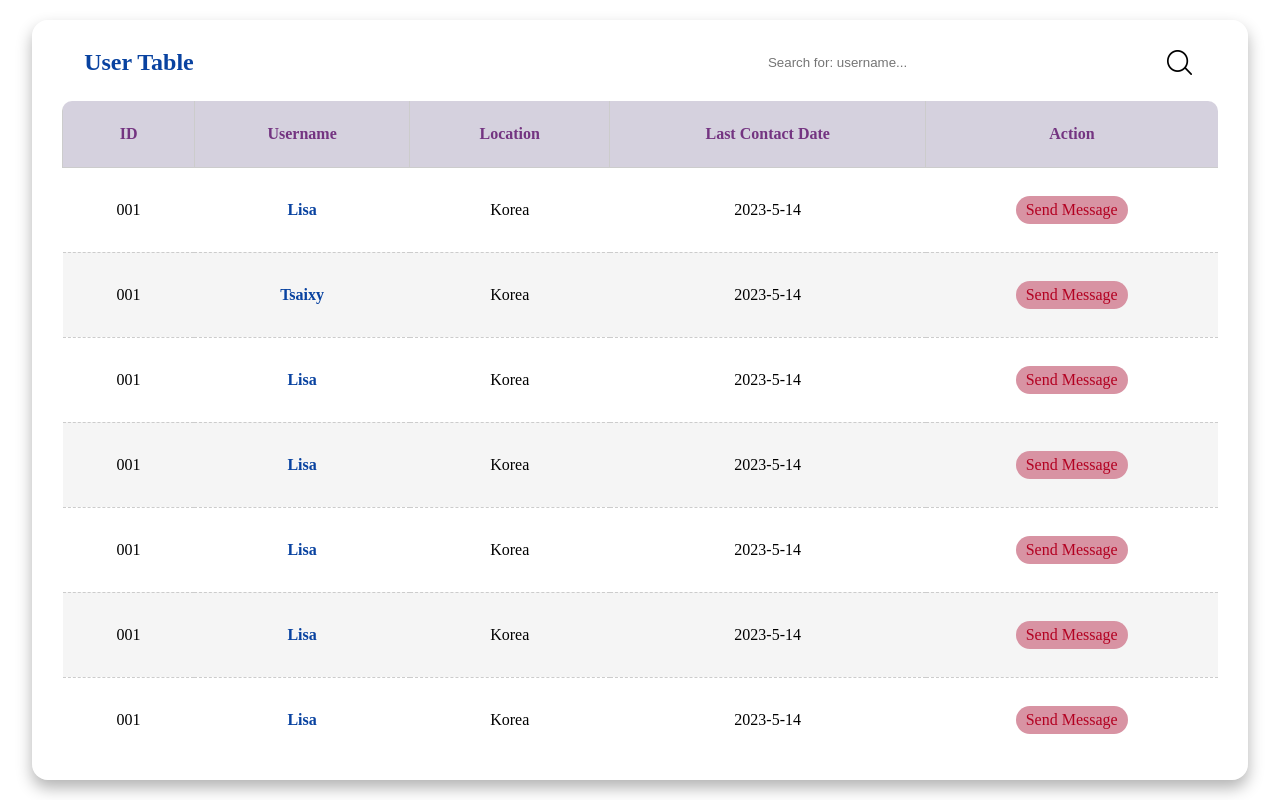
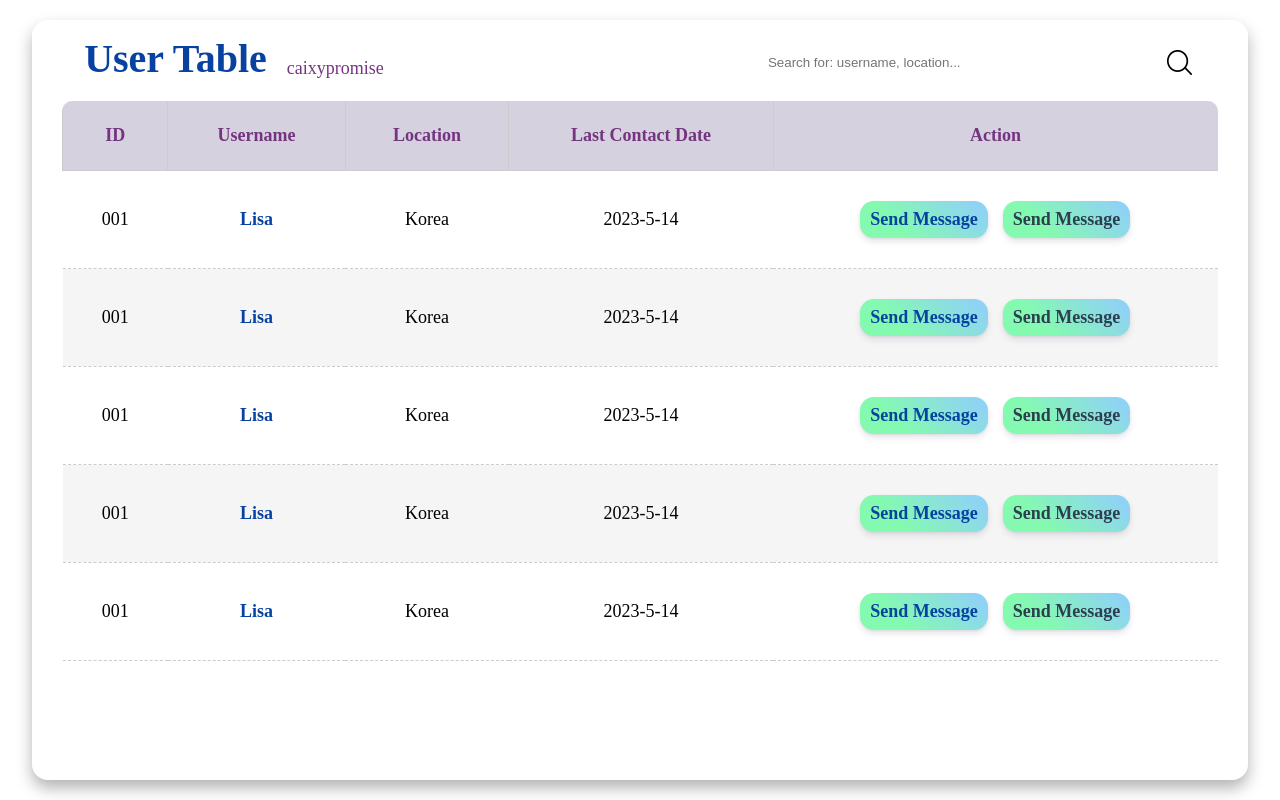
Before and after one commit to CaixyPromise/react-pretty-table, a React (Create React App) app: page / in a window 1280 px wide. Built offline with nearby package versions, Linux system fonts and the light colour scheme.

Commit message:
增加了数据格里多个自定义选项

```diff
--- /dev/null
+++ b/src/components/Loading/index.module.scss
@@ -0,0 +1,23 @@
+.loading {
+    $background-color_1: #fc2f70;
+
+    @keyframes flip {
+        50% {
+            transform: rotateY(180deg);
+        }
+        100% {
+            transform: rotateY(180deg) rotateX(180deg);
+        }
+    }
+    .box {
+        perspective: 120px;
+    }
+
+    .plane {
+        width: 2em;
+        height: 2em;
+        background-color: $background-color_1;
+        transform: rotate(0);
+        animation: flip 1s infinite;
+    }
+}
--- a/src/components/Table/index.d.ts
+++ b/src/components/Table/index.d.ts
@@ -6,12 +6,21 @@ export interface ColumnData
 
 // 定义一个类型，这个类型是一个函数，它接受任何类型的数据和键，并返回一个React节点
 export type CustomRenderFunction<T> = (data: T, key: string) => React.ReactNode;
+export type CustomCallbackFunction = React.MouseEvent<HTMLElement>;
+
+export interface Action
+{
+  type: ActionType;
+  content: string;
+  onClick?: (event: CustomCallbackFunction) => void;
+}
 
 
 // 单元格数据类型，包含数据和键值
 export interface CellData<T> {
   key: string;
   data: T;
+  actions?: Action[]; // 可以有多个动作
   render?: CustomRenderFunction<T>; // 可选的自定义渲染函数
 }
 
@@ -46,11 +55,13 @@ export class TableStruct<T>
 }
 
 export type searchColumnsType = string[];
+export type GenericEventHandler<T extends HTMLElement> = (event: React.MouseEvent<T>) => void;
+
 
 export interface PrettyTableProps<T>
 {
   table_data: TableStruct<T>;
-  styles: { [key: string]: string };
+  // styles: { [key: string]: string };
+  description?: string;
   searchColumns? : searchColumnsType;
-
 }
--- a/src/components/Table/index.module.scss
+++ b/src/components/Table/index.module.scss
@@ -15,10 +15,70 @@
 	left: 50%;
 	transform: translate(-50%, -50%);
 
-	h1 {
-		margin: 0; // 移除默认的 margin
-		padding-left: 40px; // 根据实际情况调整，使 h1 与表格对齐
+	.highlighted
+	{
+		animation: glowFadeOut 2s ease-out forwards;
 	}
+
+	@keyframes glowFadeOut
+	{
+		0% {
+		background-color: rgba(255, 255, 0, 0.5); // Glowing color
+		box-shadow: 0 0 10px rgba(255, 255, 0, 0.75); // Glowing effect
+		}
+		100% {
+		background-color: inherit; // Fade to original background color
+		box-shadow: none; // Remove the glow effect
+		}
+	}
+
+
+	@keyframes fadeInUp {
+		from {
+		  opacity: 0;
+		  transform: translateX(-30px);
+		}
+		to {
+		  opacity: 1;
+		  transform: translateX(0);
+		}
+	}
+
+	@keyframes fadeIn {
+		from {
+			opacity: 0;
+			transform: translateY(20px);
+		}
+		to {
+			opacity: 1;
+			transform: translateY(0);
+		}
+	}
+
+	@keyframes fadeTextIn {
+		from {
+			opacity: 0;
+			transform: translateX(20px);
+		}
+		to {
+			opacity: 1;
+			transform: translateX(0);
+		}
+	}
+
+	@keyframes fadeSeachIn {
+		from {
+			opacity: 0;
+			transform: translateX(40px);
+		}
+		to {
+			opacity: 1;
+			transform: translateX(0);
+		}
+	}
+
+
+
 	&__header {
 	  width: 100%;
 	  height: 8%;
@@ -31,6 +91,35 @@
       padding-right: 40px; // 保持与表格右侧的内边距一致
 	  justify-content: space-between;
 	  align-items: center;
+	  h1 {
+		margin: 0; // 移除默认的 margin
+		font-size: 40px;
+		padding-left: 40px; // 根据实际情况调整，使 h1 与表格对齐
+		animation: fadeInUp 0.8s ease-out forwards; // 应用动画
+		margin-bottom: 0.2em;
+	  }
+	  h1:hover {
+		text-shadow: 0px 0px 2px #0842a0;
+	  }
+	  & .header-content { // 新增样式用于包裹标题和描述
+		display: flex;
+		align-items: center;
+		justify-content: space-between;
+	  }
+
+	  & .description
+	  { // 样式用于描述文本
+
+		margin-left: 20px; // 与标题的间距
+		color: #743481; // 描述信息的字体颜色
+		font-size: 18px; // 描述信息的字体大小
+		margin-bottom: 0.3em;
+		animation: fadeInUp 0.9s ease-out forwards; // 应用动画
+	  }
+
+	  & .description:hover {
+		text-shadow: 0px 0px 2px #743481;
+	  }
 
 	  &__input-group {
 		width: 35vw;
@@ -46,6 +135,7 @@
 		margin-left: auto;
 		width: 35%;
 		border: 2;
+		animation: fadeSeachIn 0.7s ease forwards;
 		// padding-right: 20%;
 		&:hover {
 		  width: 45%;
@@ -54,8 +144,20 @@
 		}
 
 		& img {
-		  width: 20px;
-		  height: 20px;
+		  width: 25px;
+		  height: 25px;
+		  border-radius: 0% 10px;
+		}
+		& img:hover {
+			background-color: rgba(255, 255, 255, 0.5);
+		  	box-shadow: 0 5px 27px rgba(0, 0, 0, 0.23);
+			transform: translateY(-1px); // 使按钮有点击效果
+			//   0px 0px 8px rgba(0, 0, 255, 0.7)
+		}
+
+		& img:active {
+			box-shadow: 0 1px 1px rgba(0, 0, 0, 0.15); // 按钮按下时的阴影效果
+			transform: translateY(0.5px); // 使按钮按下时向下移动
 		}
 
 		& input {
@@ -82,8 +184,11 @@
 	  margin: 8px auto;
 	  border-radius: 10px;
 	  overflow: auto;
-	  height: 100%; // 设定一个最小高度，例如视口高度的一半
-	  min-height: 50vh; // 设定一个最小高度，例如视口高度的一半
+	  height: 100%;
+	  min-height: 50vh;
+	  font-size: 18px;
+	  animation: fadeIn 0.5s ease forwards;
+
 
 	  // 设置默认状态下滚动条透明
 	  &::-webkit-scrollbar {
@@ -108,6 +213,7 @@
 		width: 100%;
 		border-collapse: collapse;
 		td {
+			animation: fadeTextIn 0.7s ease forwards;
 			padding: 12px 24px;
 			border-left: 1px var(--table-border-color, #ccc); // 默认颜色作为后备
 			border-bottom: 1px dashed var(--table-border-color, #ccc); // 默认颜色作为后备
@@ -125,7 +231,8 @@
 		padding: 20px;
 		padding-left: 40px;
 		text-align: center;
-
+		// margin-left: 20px;
+		border-spacing: 0px 20px;
 	  }
 	  & thead tr
 	  {
@@ -136,6 +243,7 @@
 		position: sticky;
 		top: 0;
 		background-color: #d5d1de;
+		// border-color: ;
 		cursor: pointer;
 		z-index: 10;
 		padding: 24px 24px;
@@ -157,14 +265,21 @@
 		background-color: rgba(255, 255, 255, 0.6) !important;
 	  }
 
-	  & .button
-	  {
+	  & .button {
 		display: inline-block;
-		padding: 5px 10px;
-		border-radius: 20px;
+		padding: 8px 10px;
+		border-radius: 14px;
 		text-align: center;
 		cursor: pointer;
+		font-weight: 600;
 		transition: background-color 0.3s ease;
+		background: linear-gradient(45deg, #84fab0 30%, #8fd3f4 90%);
+		color: #2c3e50; // 按钮文字颜色
+		border: none; // 移除边框
+		margin-right: 15px;
+		// margin: 4px; // 添加一些外边距以避免按钮之间紧贴
+		outline: none; // 焦点时移除轮廓
+		box-shadow: 0 4px 6px rgba(50, 50, 93, 0.11), 0 1px 3px rgba(0, 0, 0, 0.08); // 细微的阴影效果
 
 		&:nth-child(4n) {
 		  background-color: #86e49d;
@@ -175,14 +290,27 @@
 		  background-color: #ebc474;
 		}
 
+		&:last-child {
+			margin-right: 0px;
+		}
+
 		&:nth-child(4n+1) {
-		  background-color: #d893a3;
-		  color: #b30021;
+		  background-color: #beabb0;
+		  color: #0842a0;
 		}
 
 		&:nth-child(4n+2) {
 		  background-color: #6fcaea;
 		}
+		&:hover {
+			box-shadow: 0 7px 14px rgba(50, 50, 93, 0.1), 0 3px 6px rgba(0, 0, 0, 0.08); // 鼠标悬浮时增加阴影效果
+			transform: translateY(-1px); // 使按钮有点击效果
+		  }
+
+		  &:active {
+			box-shadow: 0 1px 1px rgba(0, 0, 0, 0.15); // 按钮按下时的阴影效果
+			transform: translateY(0.5px); // 使按钮按下时向下移动
+		  }
 	  }
 	}
   }
--- a/src/components/Table/index.tsx
+++ b/src/components/Table/index.tsx
@@ -1,10 +1,31 @@
 import React, { useState, useEffect, useRef } from 'react';
 import debounce from 'lodash/debounce';
-import { PrettyTableProps } from './index.d';
+import { PrettyTableProps, Action, CellData } from './index.d';
 import SearchIcon from "@/assets/search.png";
+import styles from './index.module.scss';
 
-const PrettyTable: React.FC<PrettyTableProps<any>> = ({ table_data, styles, searchColumns }) =>
+const PrettyTable: React.FC<PrettyTableProps<any>> = ({ table_data, description, searchColumns }) =>
 {
+  const renderCellContent = (cell: CellData<any>) =>
+  {
+    return (
+      <React.Fragment>
+        {/* {cell.data} */}
+        {cell.actions ? cell.actions && cell.actions.map((action:Action, index:number) =>
+        {
+          switch (action.type) {
+            case 'link':
+              return <a href={action.content} key={index}>{cell.data}</a>;
+            case 'button':
+              return <p className={styles.button} onClick={action.onClick} key={index}>{action.content}</p>;
+            default:
+              return cell.data;
+          }
+        }) : cell.data}
+      </React.Fragment>
+    );
+  };
+
   const [highlightedRows, setHighlightedRows] = useState(new Set<number>());
   const [searchText, setSearchText] = useState("");
   const firstRowRef = useRef<HTMLTableRowElement>(null);
@@ -26,19 +47,23 @@ const PrettyTable: React.FC<PrettyTableProps<any>> = ({ table_data, styles, sear
       const newHighlightedRows = new Set<number>();
 
       const columnsToSearch = searchColumns?.length ? searchColumns : table_data.getColumnsData().map(col => col.key);
-      table_data.getRowsData().forEach((row, rowIndex) =>
-      {
-        if (columnsToSearch.some(key =>
-        {
-          const data = row.find(cell => cell.key === key)?.data?.toString().toLowerCase();
-        //   console.log(`data is: ${data}, value is: ${searchValue.toLowerCase()}`);
-          return data && data.includes(searchValue.toLowerCase());
-        }))
-        {
+      // console.log(columnsToSearch)
+      // 对每一行数据进行迭代
+      table_data.getRowsData().forEach((row, rowIndex) => {
+        // 确保对每一个需要搜索的列键进行迭代
+        const searchResults = columnsToSearch.map(key => {
+          // 找到对应列键的单元格数据
+          const cellData = row.find(cell => cell.key === key);
+          // console.log(cellData)
+          // 如果单元格数据存在，并且其包含搜索值，则返回true
+          return cellData?.data?.toString().toLowerCase().includes(searchValue.toLowerCase());
+        });
+
+        // 如果任何一个搜索结果为true，将行索引添加到高亮集合中
+        if (searchResults.some(isMatch => isMatch)) {
           newHighlightedRows.add(rowIndex);
         }
       });
-
       setHighlightedRows(newHighlightedRows);
     }, 300)
   ).current;
@@ -62,9 +87,12 @@ const PrettyTable: React.FC<PrettyTableProps<any>> = ({ table_data, styles, sear
   return (
     <main className={styles['pretty-table']}>
       <section className={styles['pretty-table__header']}>
-        <h1>{table_data.getHeaderName()}</h1>
+        <div className={styles['header-content']}> {/* 添加一个新的 div 用于包裹标题和描述 */}
+          <h1>{table_data.getHeaderName()}</h1>
+          {description && <p className={styles['description']}>{description}</p>} {/* 条件渲染描述信息 */}
+        </div>
         <div className={styles['pretty-table__header__input-group']}>
-          <input type="search" placeholder={'Search for: '.concat(searchColumns?.length ? searchColumns.join(',') : '请输入搜索内容', '...')} onChange={handleSearchTextChange} />
+          <input type="search" placeholder={'Search for: '.concat(searchColumns?.length ? searchColumns.join(', ') : '请输入搜索内容', '...')} onChange={handleSearchTextChange} />
           <img src={SearchIcon} alt='搜索' onClick={() => searchText.trim() && debouncedSearch(searchText)} />
         </div>
       </section>
@@ -83,7 +111,8 @@ const PrettyTable: React.FC<PrettyTableProps<any>> = ({ table_data, styles, sear
                     <td key={cell.key}
                         className={highlightedRows.has(rowIndex) ? styles.highlighted : ''}
                     >
-                    {cell.render ? cell.render(cell.data, cell.key) : cell.data}
+                       {renderCellContent(cell)}
+                    {/* {cell.render ? cell.render(cell.data, cell.key) : cell.data} */}
                     </td>
                 ))}
               </tr>
--- a/src/pages/Table/index.module.scss
+++ b/src/pages/Table/index.module.scss
@@ -33,10 +33,52 @@
 	}
 
 
-	h1 {
-		margin: 0; // 移除默认的 margin
-		padding-left: 40px; // 根据实际情况调整，使 h1 与表格对齐
+	@keyframes fadeInUp {
+		from {
+		  opacity: 0;
+		  transform: translateX(-30px);
+		}
+		to {
+		  opacity: 1;
+		  transform: translateX(0);
+		}
 	}
+
+	@keyframes fadeIn {
+		from {
+			opacity: 0;
+			transform: translateY(20px);
+		}
+		to {
+			opacity: 1;
+			transform: translateY(0);
+		}
+	}
+
+	@keyframes fadeTextIn {
+		from {
+			opacity: 0;
+			transform: translateX(20px);
+		}
+		to {
+			opacity: 1;
+			transform: translateX(0);
+		}
+	}
+
+	@keyframes fadeSeachIn {
+		from {
+			opacity: 0;
+			transform: translateX(40px);
+		}
+		to {
+			opacity: 1;
+			transform: translateX(0);
+		}
+	}
+
+
+
 	&__header {
 	  width: 100%;
 	  height: 8%;
@@ -49,6 +91,35 @@
       padding-right: 40px; // 保持与表格右侧的内边距一致
 	  justify-content: space-between;
 	  align-items: center;
+	  h1 {
+		margin: 0; // 移除默认的 margin
+		font-size: 40px;
+		padding-left: 40px; // 根据实际情况调整，使 h1 与表格对齐
+		animation: fadeInUp 0.8s ease-out forwards; // 应用动画
+		margin-bottom: 0.2em;
+	  }
+	  h1:hover {
+		text-shadow: 0px 0px 2px #0842a0;
+	  }
+	  & .header-content { // 新增样式用于包裹标题和描述
+		display: flex;
+		align-items: center;
+		justify-content: space-between;
+	  }
+
+	  & .description
+	  { // 样式用于描述文本
+
+		margin-left: 20px; // 与标题的间距
+		color: #743481; // 描述信息的字体颜色
+		font-size: 18px; // 描述信息的字体大小
+		margin-bottom: 0.3em;
+		animation: fadeInUp 0.9s ease-out forwards; // 应用动画
+	  }
+
+	  & .description:hover {
+		text-shadow: 0px 0px 2px #743481;
+	  }
 
 	  &__input-group {
 		width: 35vw;
@@ -64,6 +135,7 @@
 		margin-left: auto;
 		width: 35%;
 		border: 2;
+		animation: fadeSeachIn 0.7s ease forwards;
 		// padding-right: 20%;
 		&:hover {
 		  width: 45%;
@@ -79,8 +151,13 @@
 		& img:hover {
 			background-color: rgba(255, 255, 255, 0.5);
 		  	box-shadow: 0 5px 27px rgba(0, 0, 0, 0.23);
+			transform: translateY(-1px); // 使按钮有点击效果
+			//   0px 0px 8px rgba(0, 0, 255, 0.7)
+		}
 
-			//   0px 0px 8px rgba(0, 0, 255, 0.7)
+		& img:active {
+			box-shadow: 0 1px 1px rgba(0, 0, 0, 0.15); // 按钮按下时的阴影效果
+			transform: translateY(0.5px); // 使按钮按下时向下移动
 		}
 
 		& input {
@@ -107,8 +184,10 @@
 	  margin: 8px auto;
 	  border-radius: 10px;
 	  overflow: auto;
-	  height: 100%; // 设定一个最小高度，例如视口高度的一半
-	  min-height: 50vh; // 设定一个最小高度，例如视口高度的一半
+	  height: 100%;
+	  min-height: 50vh;
+	  font-size: 18px;
+	  animation: fadeIn 0.5s ease forwards;
 
 
 	  // 设置默认状态下滚动条透明
@@ -134,6 +213,7 @@
 		width: 100%;
 		border-collapse: collapse;
 		td {
+			animation: fadeTextIn 0.7s ease forwards;
 			padding: 12px 24px;
 			border-left: 1px var(--table-border-color, #ccc); // 默认颜色作为后备
 			border-bottom: 1px dashed var(--table-border-color, #ccc); // 默认颜色作为后备
@@ -151,9 +231,7 @@
 		padding: 20px;
 		padding-left: 40px;
 		text-align: center;
-
-
-
+		margin-left: 20px;
 	  }
 	  & thead tr
 	  {
@@ -188,11 +266,18 @@
 
 	  & .button {
 		display: inline-block;
-		padding: 5px 10px;
-		border-radius: 20px;
+		padding: 8px 10px;
+		border-radius: 14px;
 		text-align: center;
 		cursor: pointer;
+		font-weight: 600;
 		transition: background-color 0.3s ease;
+		background: linear-gradient(45deg, #84fab0 30%, #8fd3f4 90%);
+		color: #2c3e50; // 按钮文字颜色
+		border: none; // 移除边框
+		// margin: 4px; // 添加一些外边距以避免按钮之间紧贴
+		outline: none; // 焦点时移除轮廓
+		box-shadow: 0 4px 6px rgba(50, 50, 93, 0.11), 0 1px 3px rgba(0, 0, 0, 0.08); // 细微的阴影效果
 
 		&:nth-child(4n) {
 		  background-color: #86e49d;
@@ -204,13 +289,22 @@
 		}
 
 		&:nth-child(4n+1) {
-		  background-color: #d893a3;
-		  color: #b30021;
+		  background-color: #beabb0;
+		  color: #0842a0;
 		}
 
 		&:nth-child(4n+2) {
 		  background-color: #6fcaea;
 		}
+		&:hover {
+			box-shadow: 0 7px 14px rgba(50, 50, 93, 0.1), 0 3px 6px rgba(0, 0, 0, 0.08); // 鼠标悬浮时增加阴影效果
+			transform: translateY(-1px); // 使按钮有点击效果
+		  }
+
+		  &:active {
+			box-shadow: 0 1px 1px rgba(0, 0, 0, 0.15); // 按钮按下时的阴影效果
+			transform: translateY(0.5px); // 使按钮按下时向下移动
+		  }
 	  }
 	}
   }
--- a/src/pages/Table/index.tsx
+++ b/src/pages/Table/index.tsx
@@ -3,10 +3,11 @@ import { ColumnData } from './index.d';
 
 // import SearchIcon from "@/assets/search.png"
 // import "./index.scss"
-import styles from './index.module.scss';
+// import styles from './index.module.scss';
 
 import { PrettyTable } from '@/components/Table';
-import { TableStruct, RowData, searchColumnsType } from '@/components/Table/index.d';
+import { TableStruct, RowData, searchColumnsType,
+  GenericEventHandler, CustomCallbackFunction } from '@/components/Table/index.d';
 
 // 用户数据示例
 
@@ -25,7 +26,8 @@ const UserList: React.FC = () =>
 
 
     // 发送消息的函数
-    const sendMessage = (event: React.MouseEvent<HTMLElement>): void  =>
+    const sendMessage:GenericEventHandler<HTMLElement>
+       = (event: CustomCallbackFunction): void  =>
     {
         console.log(event.currentTarget)
         const username = event.currentTarget.dataset.username;
@@ -36,70 +38,76 @@ const UserList: React.FC = () =>
     const rowData: RowData<any>[] = [
         [
           { key: 'id', data: '001' },
-          { key: 'username', data: 'Lisa', render: (data) => <a href={`/user/${data}`}>{data}</a> },
+          { key: 'username', data: 'Lisa', actions: [
+            { type: 'link', content: 'https://www.baidu.com', },
+          ] },
           { key: 'location', data: 'Korea' },
           { key: 'lastContactDate', data: '2023-5-14' },
-          { key: 'action', data: 'Send Message', render: (data) => <p className={styles.button} onClick={sendMessage}>{data}</p> },
+          { key: 'action', data: 'Send Message',
+            actions: [
+              { type: 'button', content: 'Send Message', onClick: sendMessage },
+              { type: 'button', content: 'Send Message', onClick: sendMessage },
+            ] },
         ],
         [
           { key: 'id', data: '001' },
-            { key: 'username', data: 'Tsaixy', render: (data) => <a href={`/user/${data}`}>{data}</a> },
+          { key: 'username', data: 'Lisa', actions: [
+            { type: 'link', content: 'Send Message', },
+          ] },
           { key: 'location', data: 'Korea' },
           { key: 'lastContactDate', data: '2023-5-14' },
-            { key: 'action', data: 'Send Message', render: (data) => <p className={styles.button} onClick={sendMessage}>{data}</p> },
-          ],
-          [
+          { key: 'action', data: 'Send Message',
+            actions: [
+              { type: 'button', content: 'Send Message', onClick: sendMessage },
+              { type: 'button', content: 'Send Message', onClick: sendMessage },
+            ] },
+        ],[
           { key: 'id', data: '001' },
-            { key: 'username', data: 'Lisa', render: (data) => <a href={`/user/${data}`}>{data}</a> },
+          { key: 'username', data: 'Lisa', actions: [
+            { type: 'link', content: 'Send Message', },
+          ] },
           { key: 'location', data: 'Korea' },
           { key: 'lastContactDate', data: '2023-5-14' },
-            { key: 'action', data: 'Send Message', render: (data) => <p className={styles.button} onClick={sendMessage}>{data}</p> },
-          ],
-          [
+          { key: 'action', data: 'Send Message',
+            actions: [
+              { type: 'button', content: 'Send Message', onClick: sendMessage },
+              { type: 'button', content: 'Send Message', onClick: sendMessage },
+            ] },
+        ],[
           { key: 'id', data: '001' },
-            { key: 'username', data: 'Lisa', render: (data) => <a href={`/user/${data}`}>{data}</a> },
+          { key: 'username', data: 'Lisa', actions: [
+            { type: 'link', content: 'Send Message', },
+          ] },
           { key: 'location', data: 'Korea' },
           { key: 'lastContactDate', data: '2023-5-14' },
-            { key: 'action', data: 'Send Message', render: (data) => <p className={styles.button} onClick={sendMessage}>{data}</p> },
-          ],
-          [
+          { key: 'action', data: 'Send Message',
+            actions: [
+              { type: 'button', content: 'Send Message', onClick: sendMessage },
+              { type: 'button', content: 'Send Message', onClick: sendMessage },
+            ] },
+        ],[
           { key: 'id', data: '001' },
-            { key: 'username', data: 'Lisa', render: (data) => <a href={`/user/${data}`}>{data}</a> },
+          { key: 'username', data: 'Lisa', actions: [
+            { type: 'link', content: 'Send Message', },
+          ] },
           { key: 'location', data: 'Korea' },
           { key: 'lastContactDate', data: '2023-5-14' },
-            { key: 'action', data: 'Send Message', render: (data) => <p className={styles.button} onClick={sendMessage}>{data}</p> },
-          ],
-          [
-            { key: 'id', data: '001' },
-            { key: 'username', data: 'Lisa', render: (data) => <a href={`/user/${data}`}>{data}</a> },
-            { key: 'location', data: 'Korea' },
-            { key: 'lastContactDate', data: '2023-5-14' },
-            { key: 'action', data: 'Send Message', render: (data) => <p className={styles.button} onClick={sendMessage}>{data}</p> },
-          ],
-          [
-            { key: 'id', data: '001' },
-            { key: 'username', data: 'Lisa', render: (data) => <a href={`/user/${data}`}>{data}</a> },
-            { key: 'location', data: 'Korea' },
-            { key: 'lastContactDate', data: '2023-5-14' },
-            { key: 'action', data: 'Send Message', render: (data) => <p className={styles.button} onClick={sendMessage}>{data}</p> },
-          ],
-          [
-            { key: 'id', data: '001' },
-            { key: 'username', data: 'Lisa', render: (data) => <a href={`/user/${data}`}>{data}</a> },
-            { key: 'location', data: 'Korea' },
-            { key: 'lastContactDate', data: '2023-5-14' },
-            { key: 'action', data: 'Send Message', render: (data) => <p className={styles.button} onClick={sendMessage}>{data}</p> },
+          { key: 'action', data: 'Send Message',
+            actions: [
+              { type: 'button', content: 'Send Message', onClick: sendMessage },
+              { type: 'button', content: 'Send Message', onClick: sendMessage },
+            ] },
         ],
       ];
       const userTable = new TableStruct(rowData, columns, "User Table");
 
     const searchColumns: searchColumnsType = [
-        'username'
+        'username','location'
     ]
 
 
     return (
-        <PrettyTable table_data={userTable} styles={styles} searchColumns={searchColumns}/>
+        <PrettyTable table_data={userTable}  description="caixypromise" searchColumns={searchColumns}/>
     );
 };
 
--- a/src/utils/requests.tsx
+++ b/src/utils/requests.tsx
@@ -10,11 +10,6 @@ const request:AxiosInstance = axios.create({
 request.interceptors.request.use(
     (config) =>
     {
-        // const token = getToken()
-        // if (token)
-        // {
-        //     config.headers.Authorization = `Bearer ${token}`
-        // }
         return config
     }, error =>
     {
```
Also changed, not shown: src/components/Loading/index.tsx (added, +10 -0 lines). Lines whose indentation alone changed are shown as unchanged.
